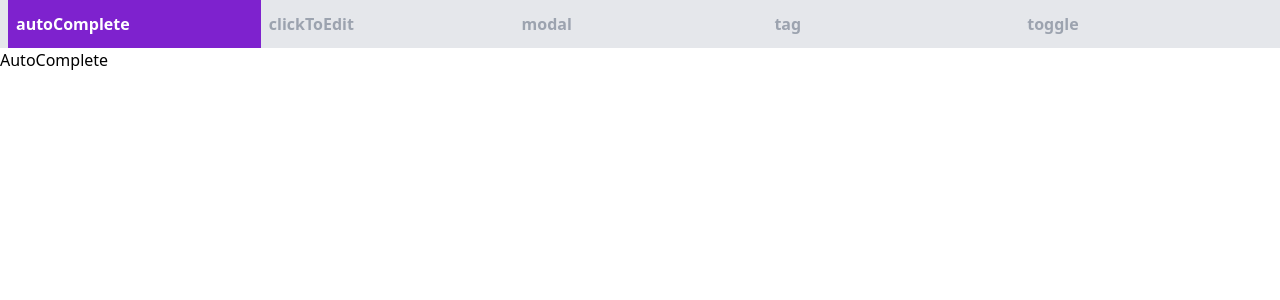
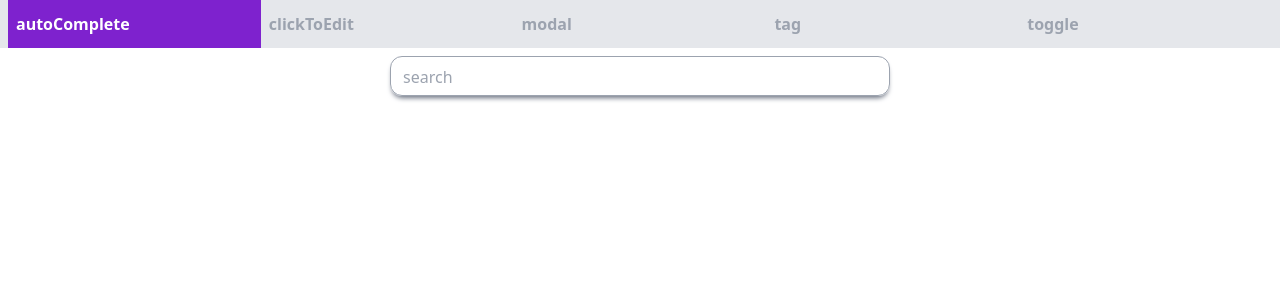
Before and after one commit to kyk1211/wanted_pre_onboarding, a React (Create React App) app: page / in a window 1280 px wide. Both pictures are taken after a click on the item "autoComplete". Shown: the top 300 px of the page. Built offline with nearby package versions, Linux system fonts and the light colour scheme.

Commit message:
autoComplete

```diff
--- a/src/components/AutoComplete.js
+++ b/src/components/AutoComplete.js
@@ -1,5 +1,133 @@
-import React from "react";
+import React, { useEffect, useState } from 'react';
+
+const auto = [
+  'apple',
+  'banana',
+  'grape',
+  'peach',
+  'mango',
+  'watermelon',
+  'melon',
+  'strawberry',
+  'blueberry',
+  'kiwi',
+  'orange',
+  'lemon',
+  'cherry',
+];
+auto.sort();
 
 export default function AutoComplete() {
-  return <div>AutoComplete</div>;
+  const [filtered, setFiltered] = useState([]);
+  const [inputValue, setInputValue] = useState('');
+  const [autoValue, setAutoValue] = useState('');
+  const [focus, setFocus] = useState(false);
+  const [index, setIndex] = useState(null);
+
+  useEffect(() => {
+    setIndex(null);
+    if (inputValue) {
+      setFiltered(auto.filter((item) => item.includes(inputValue)).slice(0, 6));
+    }
+  }, [inputValue]);
+
+  useEffect(() => {
+    setAutoValue(filtered[index]);
+  }, [filtered, index]);
+
+  return (
+    <div
+      className="w-full h-5/6 flex flex-col items-center p-2"
+      onClick={() => setFocus(false)}
+    >
+      <div
+        className={`w-[500px] h-10 px-3 py-2 flex justify-between border-gray-400 border rounded-xl
+        ${
+          focus
+            ? inputValue &&
+              auto.filter((item) => item.includes(inputValue)).length !== 0
+              ? `rounded-b-none`
+              : 'shadow-[0_4px_5px_-2px_#6b7280]'
+            : 'shadow-[0_4px_5px_-2px_#6b7280]'
+        }
+        `}
+        onClick={(e) => e.stopPropagation()}
+      >
+        <input
+          className={`w-[500px] h-6 outline-none`}
+          type="search"
+          value={autoValue || inputValue}
+          placeholder="search"
+          onChange={(e) => {
+            setInputValue(e.target.value);
+            setAutoValue('');
+          }}
+          onFocus={() => setFocus(true)}
+          onBlur={() => setIndex(null)}
+          onKeyDown={(e) => {
+            if (e.key === 'ArrowUp') {
+              e.preventDefault();
+              setIndex((prev) =>
+                prev === null
+                  ? filtered.length - 1
+                  : prev === 0
+                  ? null
+                  : prev - 1
+              );
+            }
+            if (e.key === 'ArrowDown') {
+              e.preventDefault();
+              setIndex((prev) =>
+                prev === null
+                  ? 0
+                  : prev === filtered.length - 1
+                  ? null
+                  : prev + 1
+              );
+            }
+          }}
+        />
+        <span
+          className={`w-6 h-6 cursor-pointer flex justify-center items-center ${
+            inputValue ? '' : 'hidden'
+          }`}
+          onClick={() => {
+            setInputValue('');
+            setAutoValue('');
+          }}
+        >
+          <svg
+            focusable="false"
+            xmlns="http://www.w3.org/2000/svg"
+            viewBox="0 0 24 24"
+          >
+            <path d="M19 6.41L17.59 5 12 10.59 6.41 5 5 6.41 10.59 12 5 17.59 6.41 19 12 13.41 17.59 19 19 17.59 13.41 12z"></path>
+          </svg>
+        </span>
+      </div>
+      {focus && inputValue && filtered.length !== 0 && (
+        <div
+          className={`flex flex-col w-[500px] max-h-[200px] px-2 py-1 shadow-[0_4px_5px_-2px_#6b7280] rounded-b-xl border-gray-400 border border-t-0`}
+        >
+          {filtered.map((item, idx) => (
+            <span
+              key={idx}
+              className={`p-1 rounded cursor-pointer ${
+                index === idx ? `bg-gray-200` : ''
+              }`}
+              onMouseEnter={() => setIndex(idx)}
+              onMouseLeave={() => setIndex(null)}
+              onClick={() => {
+                setAutoValue(item);
+                setFocus(false);
+              }}
+            >
+              {item}
+            </span>
+          ))}
+        </div>
+      )}
+      {autoValue || inputValue}
+    </div>
+  );
 }
--- a/src/components/ClickToEdit.js
+++ b/src/components/ClickToEdit.js
@@ -13,7 +13,7 @@ export default function ClickToEdit() {
         <input
           type="text"
           defaultValue={name}
-          className={`w-44 h-10 border border-solid border-black text-center focus:py-5`}
+          className={`w-44 h-10 border border-solid border-black text-center focus:py-5 focus:text-sm`}
           onBlur={(e) => setName(e.target.value)}
         />
       </label>
@@ -22,7 +22,7 @@ export default function ClickToEdit() {
         <input
           type="text"
           defaultValue={age}
-          className={`w-44 h-10 border border-solid border-black text-center focus:py-5`}
+          className={`w-44 h-10 border border-solid border-black text-center focus:py-5 focus:text-sm`}
           onBlur={(e) => setAge(e.target.value)}
         />
       </label>
```
